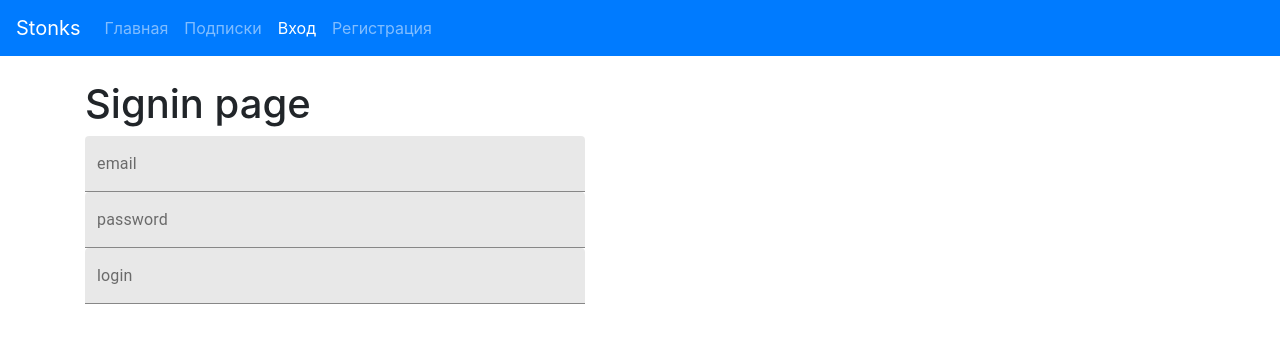
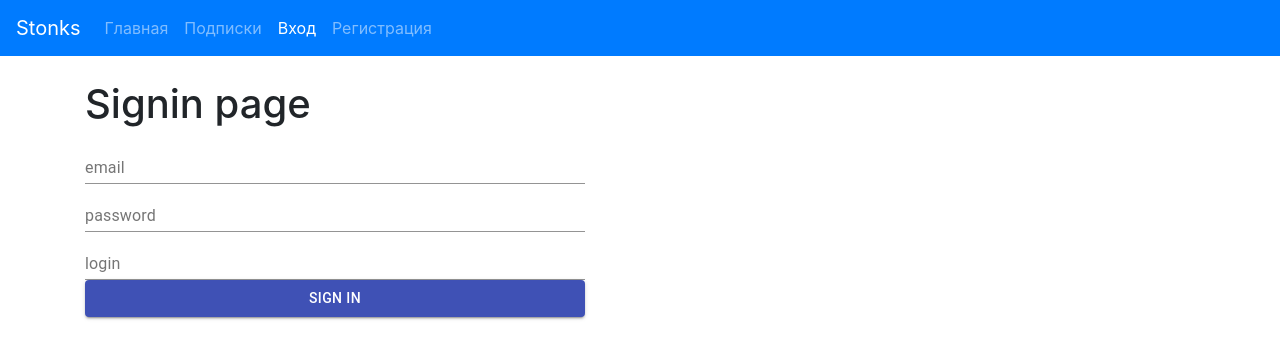
Before and after one commit to nika-nii/stonks, a React (Create React App) app in the folder web/app/: page /login in a window 1280 px wide. Shown: the top 358 px of the page. Built offline with nearby package versions, Linux system fonts and the light colour scheme.

Commit message:
больше изменений

```diff
--- a/web/app/src/Pages/Signin.css
+++ b/web/app/src/Pages/Signin.css
@@ -3,3 +3,7 @@
   flex-direction: column;
   width: 500px;
 }
+
+.button-margin {
+  margin-top: 5px;
+}
--- a/web/app/src/Pages/Signin.js
+++ b/web/app/src/Pages/Signin.js
@@ -1,5 +1,5 @@
 import React, { Component } from "react";
-import {TextField} from "@material-ui/core";
+import {Button, TextField} from "@material-ui/core";
 import './Signin.css'
 
 class Signin extends Component {
@@ -7,11 +7,12 @@ class Signin extends Component {
         return (
             <form className="sign-in-form">
                 <h1>Signin page</h1>
-                <div className="sign-in-form">
-                    <TextField id="filled-basic" label="email" variant="filled" />
-                    <TextField id="filled-basic" label="password" variant="filled" />
-                    <TextField id="filled-basic" label="login" variant="filled" />
-                </div>
+                <TextField id="filled-basic" label="email" />
+                <TextField id="filled-basic" label="password" />
+                <TextField id="filled-basic" label="login" />
+                <Button className="button-margin" variant="contained" color="primary">
+                    Sign in
+                </Button>
             </form>
         );
     }
--- a/web/app/src/Pages/Signup.css
+++ b/web/app/src/Pages/Signup.css
@@ -8,3 +8,7 @@
     flex-direction: column;
     width: 500px;
 }
+
+.button-margin {
+    margin-top: 5px;
+}
--- a/web/app/src/Pages/Signup.js
+++ b/web/app/src/Pages/Signup.js
@@ -1,19 +1,19 @@
 import React, { Component } from 'react'
-import {TextField} from "@material-ui/core";
+import {Button, TextField} from "@material-ui/core";
 import './Signup.css'
+
 class Signup extends Component {
     render() {
         return (
-            <div>
-            <h1>signup page</h1>
             <form className="sign-up-form">
                 <h1>Signup page</h1>
-                <TextField id="filled-basic" label="email" variant="filled" />
-                <TextField id="filled-basic" label="password" variant="filled" />
-                <TextField id="filled-basic" label="login" variant="filled" />
-
+                <TextField id="filled-basic" label="email" />
+                <TextField id="filled-basic" label="password" />
+                <TextField id="filled-basic" label="login" />
+                <Button className="button-margin" variant="contained" color="primary">
+                    Sign up
+                </Button>
             </form>
-            </div>
         );
     }
 }
--- a/web/app/src/Pages/Subs.js
+++ b/web/app/src/Pages/Subs.js
@@ -36,9 +36,9 @@ export const Subs = () => {
                     </TableBody>
                 </Table>
             </TableContainer>
-            {/*<Button variant="contained" color="primary" onClick={() => this.reRender("RUB")}>
+            <Button variant="contained" color="primary">
                 Добавить подиску
-            </Button>*/}
+            </Button>
         </Fragment>
     )
 }
```
